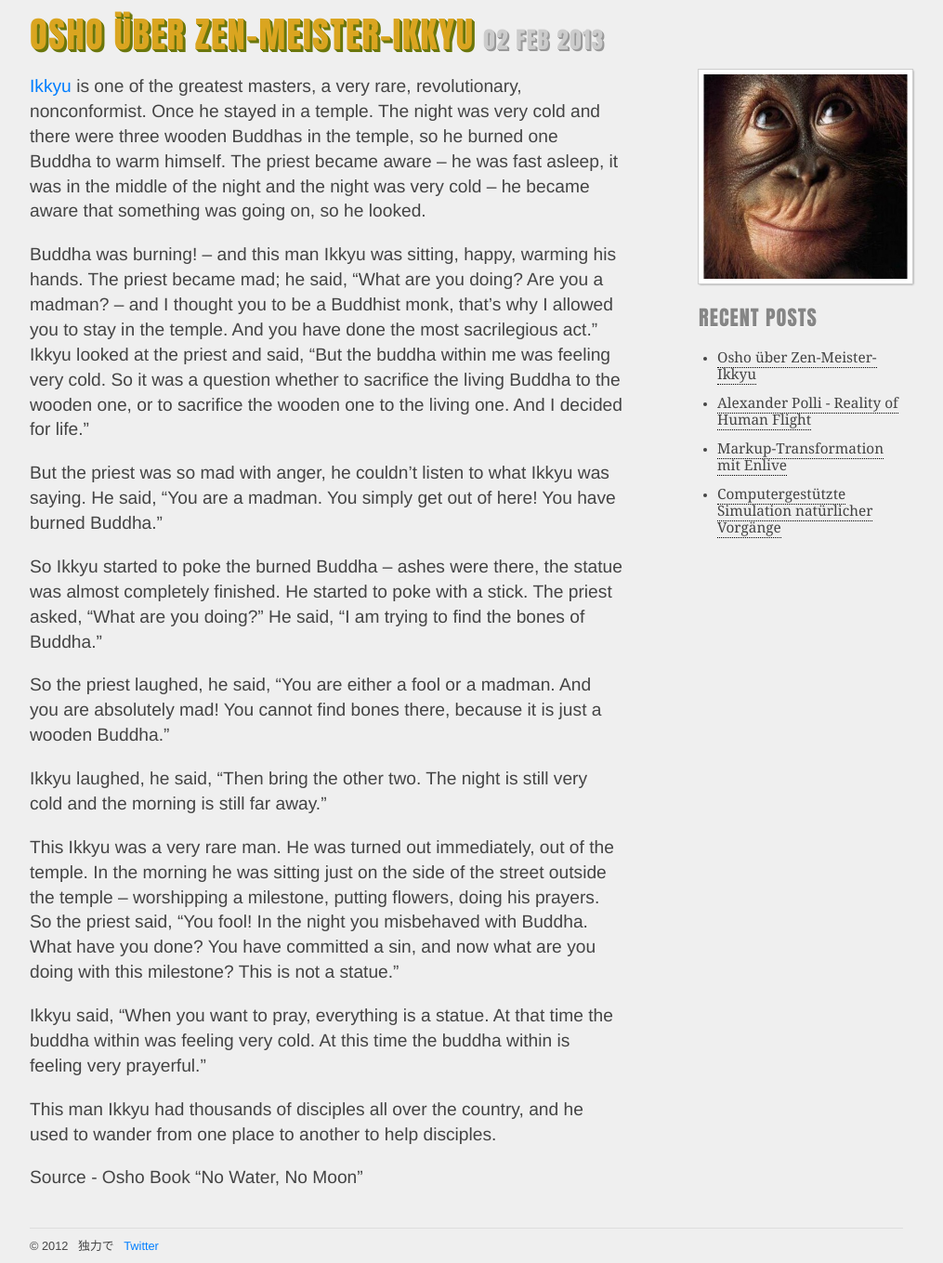
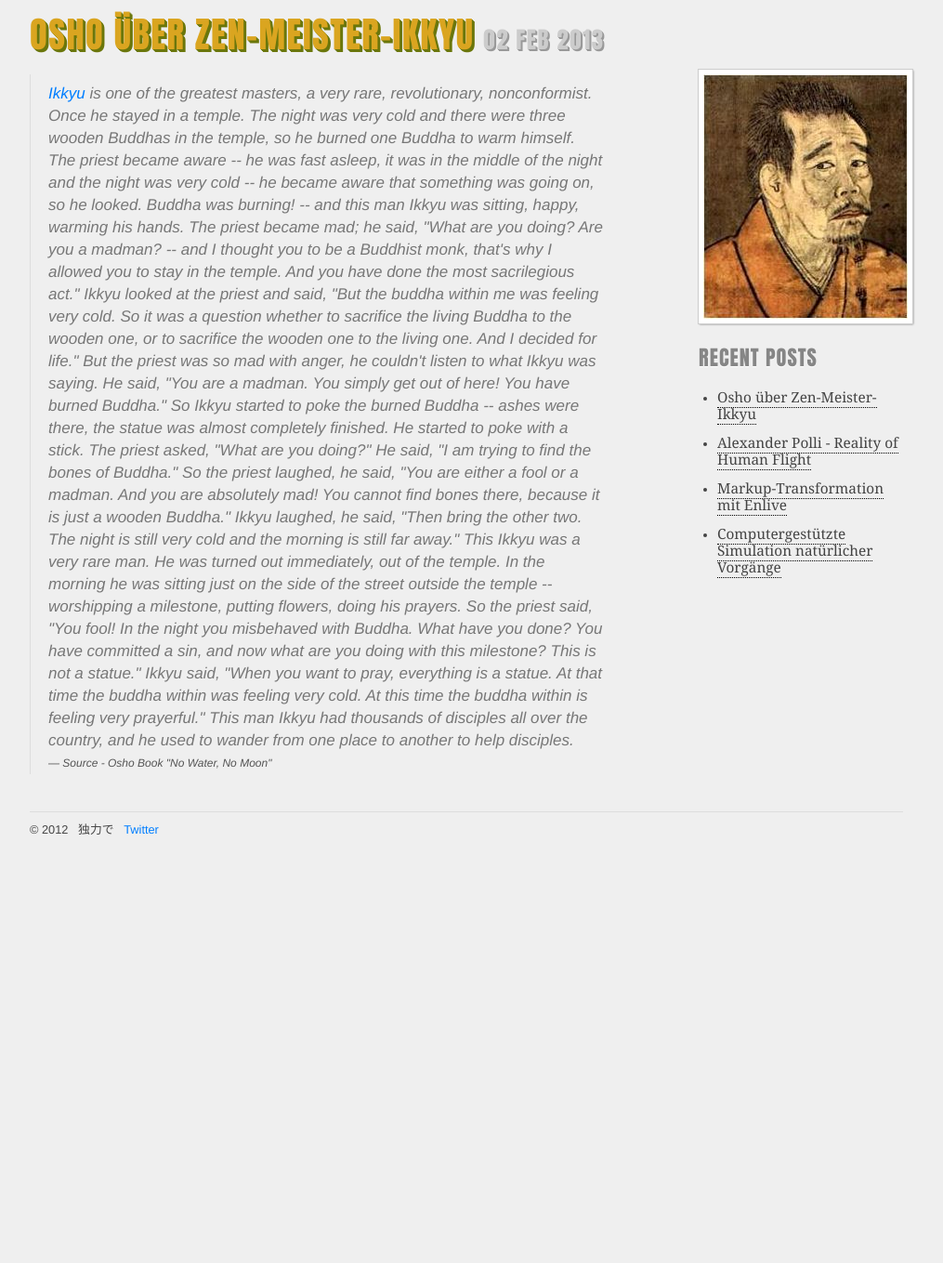
Before and after one commit to dokuryoku/dokuryoku.github.com, a Jekyll site: the page built from _posts/2013-02-02-The-inner-Buddha.html, in a window 1280 px wide. Shown: the whole page at 93% size, without its empty margins (128-1143 px from the left). Built offline with Jekyll 4.4.1, drawn with Linux system fonts in a browser that asks for light colours; after the commit the page ends 911 px from its top, so only the background shows below that.

```diff
--- a/_posts/2013-02-02-Osho-ueber-Zen-Meister-Ikkyu.md
+++ b/_posts/2013-02-02-The-inner-Buddha.html
@@ -4,7 +4,7 @@ description: "Osho über Zen-Meister-Ikkyu"
 title: "Osho über Zen-Meister-Ikkyu"
 ---
 
-[Ikkyu](http://de.wikipedia.org/wiki/Ikky%C5%AB) is one of the greatest masters, a very rare, revolutionary, nonconformist. Once he stayed in a temple. The night was very cold and there were three wooden Buddhas in the temple, so he burned one Buddha to warm himself. The priest became aware -- he was fast asleep, it was in the middle of the night and the night was very cold -- he became aware that something was going on, so he looked.
+<blockquote><a href="http://de.wikipedia.org/wiki/Ikky%C5%AB">Ikkyu</a> is one of the greatest masters, a very rare, revolutionary, nonconformist. Once he stayed in a temple. The night was very cold and there were three wooden Buddhas in the temple, so he burned one Buddha to warm himself. The priest became aware -- he was fast asleep, it was in the middle of the night and the night was very cold -- he became aware that something was going on, so he looked.
 
 Buddha was burning! -- and this man Ikkyu was sitting, happy, warming his hands. The priest became mad; he said, "What are you doing? Are you a madman? -- and I thought you to be a Buddhist monk, that's why I allowed you to stay in the temple. And you have done the most sacrilegious act."
 Ikkyu looked at the priest and said, "But the buddha within me was feeling very cold. So it was a question whether to sacrifice the living Buddha to the wooden one, or to sacrifice the wooden one to the living one. And I decided for life."
@@ -24,4 +24,4 @@ Ikkyu said, "When you want to pray, everything is a statue. At that time the bud
 
 This man Ikkyu had thousands of disciples all over the country, and he used to wander from one place to another to help disciples.
 
-Source - Osho Book "No Water, No Moon"
+<cite>Source - Osho Book "No Water, No Moon"</cite></blockquote>
--- a/js/site.js
+++ b/js/site.js
@@ -1,6 +1,6 @@
 (function(){
 	var logoMap = {
-	    "2013/02/02/Osho-ueber-Zen-Meister-Ikkyu":"portrait_of_ikkyu.jpg",
+	    "/2013/02/02/The-inner-Buddha":"portrait_of_ikkyu.jpg",
 	    "/2013/01/30/Reality-Of-Human-Flight":"wingsuite-flying.png",
         "/2013/01/09/The-Nature-of-Code":"nature-of-code.jpg",
 		"/2013/01/25/Markup-Transformation-mit-Enlive":"clojure-logo.png",
```
